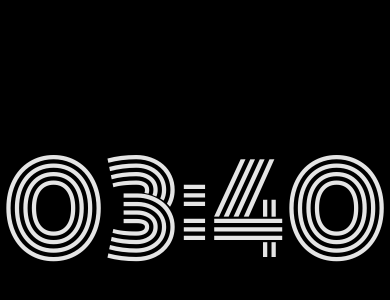
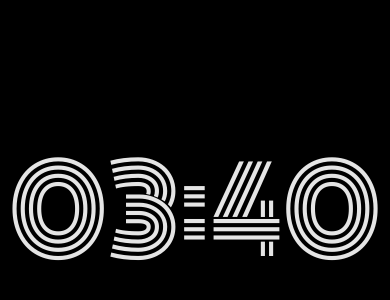
Before and after one commit to muhammad-ramdani/Clock, a plain HTML site: page index.html in a window 390 px wide. Shown: the part 210-510 px from the top of the page. Drawn offline with nearby package versions, Linux system fonts and the light colour scheme.

Commit message:
memperbaiki responsive font ke 2

```diff
--- a/style.css
+++ b/style.css
@@ -7,5 +7,5 @@ body {
 }
 
 #clock {
-    font-size: 31vw;
+    font-size: 30vw;
 }
```
